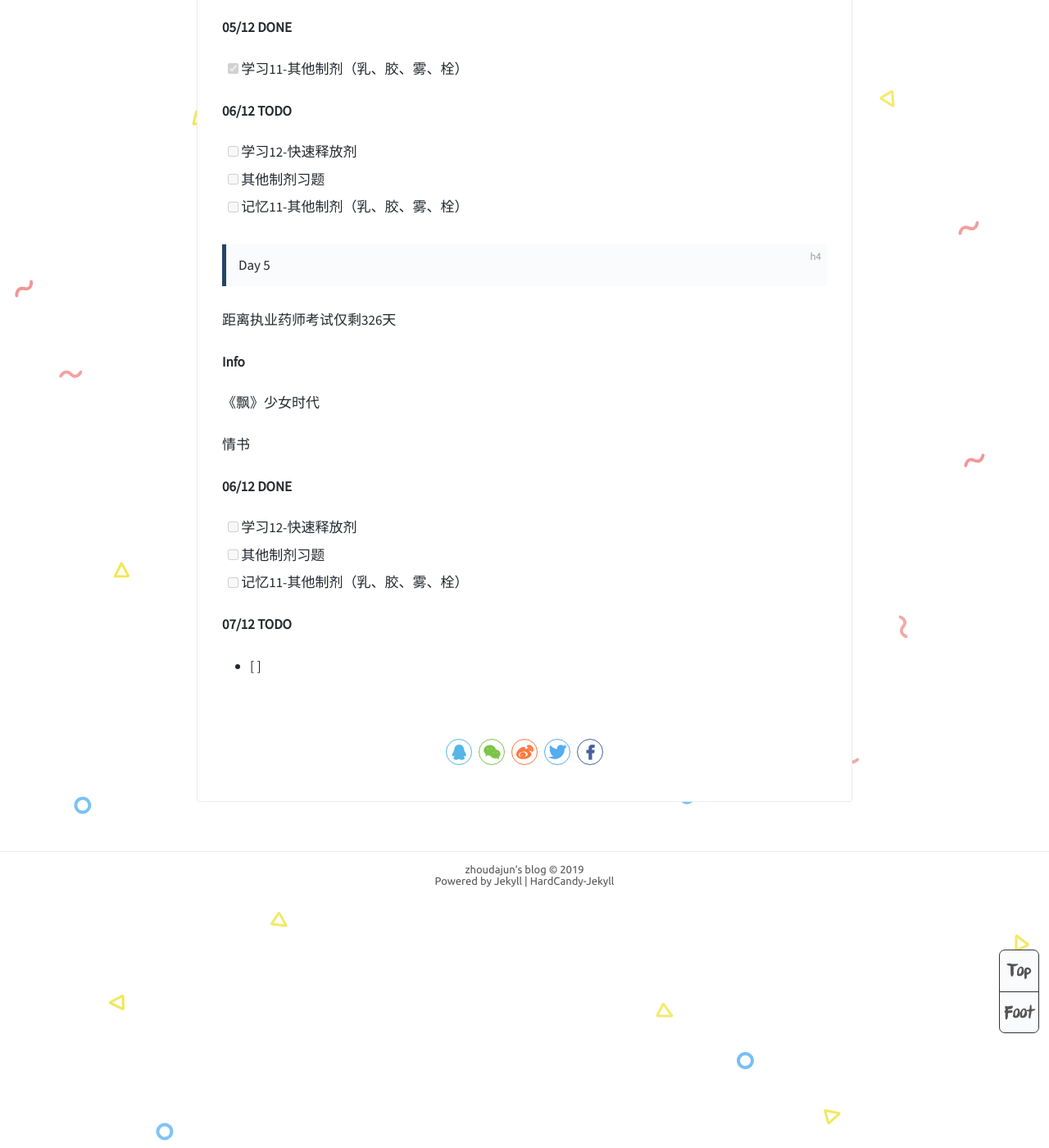
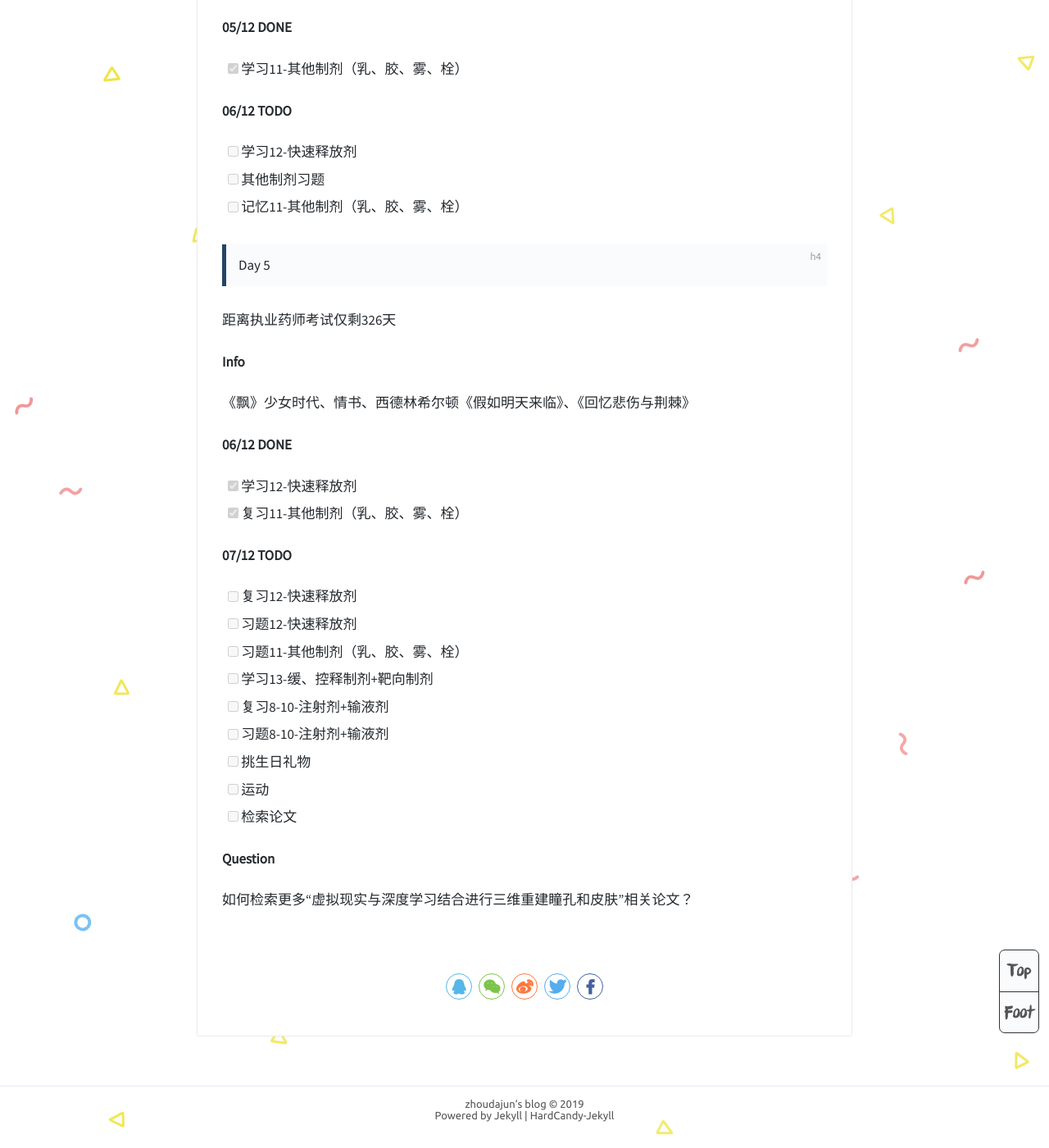
Before and after one commit to zhoudajun/zhoudajun.github.io, a Jekyll site: the page built from _posts/2019-12-1-w48-weekly.md, in a window 1280 px wide and 1400 px high, scrolled down 711 px. Shown: the whole window at 82% size. Built offline with Jekyll 4.4.1, drawn with Linux system fonts in a browser that asks for light colours; comment, search, counter and statistics services are not loaded.

Commit message:
Update 2019-12-1-w48-weekly.md

```diff
--- a/_posts/2019-12-1-w48-weekly.md
+++ b/_posts/2019-12-1-w48-weekly.md
@@ -39,16 +39,25 @@ tags: log
 
 **Info**
 
-《飘》少女时代
-
-情书
+《飘》少女时代、情书、西德林希尔顿《假如明天来临》、《回忆悲伤与荆棘》
 
 **06/12 DONE**
 
-- [ ] 学习12-快速释放剂
-- [ ] 其他制剂习题
-- [ ] 记忆11-其他制剂（乳、胶、雾、栓）
+- [x] 学习12-快速释放剂
+- [x] 复习11-其他制剂（乳、胶、雾、栓）
 
 **07/12 TODO**
 
-- [ ]
+- [ ] 复习12-快速释放剂
+- [ ] 习题12-快速释放剂
+- [ ] 习题11-其他制剂（乳、胶、雾、栓）
+- [ ] 学习13-缓、控释制剂+靶向制剂
+- [ ] 复习8-10-注射剂+输液剂
+- [ ] 习题8-10-注射剂+输液剂
+- [ ] 挑生日礼物
+- [ ] 运动
+- [ ] 检索论文
+
+**Question**
+
+如何检索更多“虚拟现实与深度学习结合进行三维重建瞳孔和皮肤”相关论文？
```
